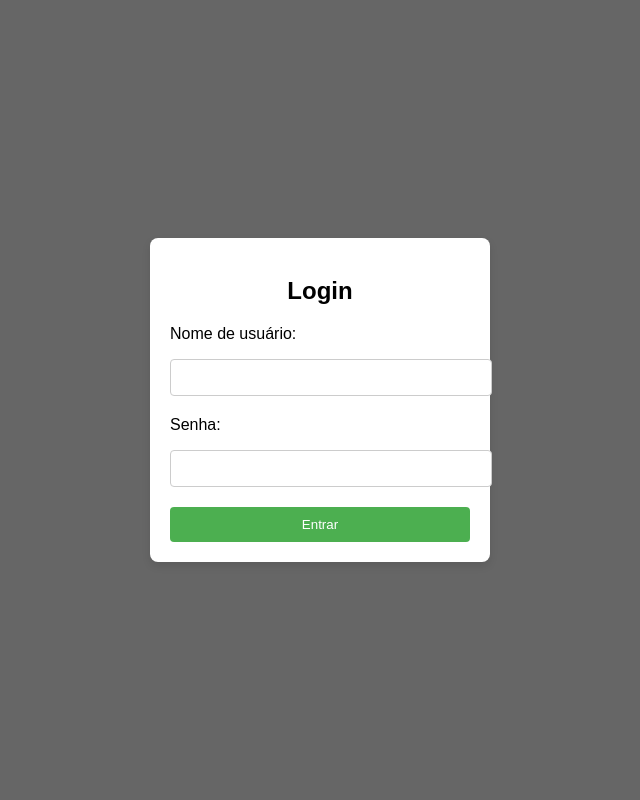
After one commit to Caua-miguel/flask_login, a Flask app: page /login in a window 1280 px wide. The commit adds this page. Shown: the whole page, without its empty margins (320-960 px from the left). Run offline with Flask 3, Linux system fonts and the light colour scheme.

Commit message:
test: login

```diff
--- a/project/__init__.py
+++ /dev/null
@@ -1,3 +0,0 @@
-from flask import Flask
-
-app = Flask(__name__)
--- a/project/templates/base.html
+++ b/project/templates/base.html
@@ -7,6 +7,6 @@
 </head>
 <body>
     <h1>Welcome!</h1>
-    <p>Lorem ipsum dolor, sit amet consectetur adipisicing elit.<br>Click<a href="/">here</a></p>
+    <p>Lorem ipsum dolor, sit amet consectetur adipisicing elit.<br>Click <a href="/">here</a></p>
 </body>
 </html>
--- /dev/null
+++ b/project/users/templates/login.html
@@ -0,0 +1,67 @@
+<!DOCTYPE html>
+<html lang="pt-br">
+<head>
+    <meta charset="UTF-8">
+    <meta name="viewport" content="width=device-width, initial-scale=1.0">
+    <title>Página de Login</title>
+    <style>
+        body {
+            font-family: Arial, sans-serif;
+            background-color: #666666;
+            display: flex;
+            justify-content: center;
+            align-items: center;
+            height: 100vh;
+            margin: 0;
+        }
+        .login-container {
+            background-color: white;
+            padding: 20px;
+            border-radius: 8px;
+            box-shadow: 0 4px 8px rgba(0, 0, 0, 0.1);
+            width: 300px;
+        }
+        h2 {
+            text-align: center;
+            margin-bottom: 20px;
+        }
+        label {
+            display: block;
+            margin-bottom: 8px;
+        }
+        input[type="text"], input[type="password"] {
+            width: 100%;
+            padding: 10px;
+            margin: 8px 0 20px;
+            border: 1px solid #ccc;
+            border-radius: 4px;
+        }
+        input[type="submit"] {
+            width: 100%;
+            padding: 10px;
+            background-color: #4CAF50;
+            color: white;
+            border: none;
+            border-radius: 4px;
+            cursor: pointer;
+        }
+        input[type="submit"]:hover {
+            background-color: #45a049;
+        }
+    </style>
+</head>
+<body>
+    <div class="login-container">
+        <h2>Login</h2>
+        <form action="processar_login.php" method="post">
+            <label for="login">Nome de usuário:</label>
+            <input type="text" id="login" name="login" required>
+
+            <label for="senha">Senha:</label>
+            <input type="password" id="senha" name="senha" required>
+
+            <input type="submit" value="Entrar">
+        </form>
+    </div>
+</body>
+</html>
--- a/run.py
+++ b/run.py
@@ -1,9 +1,28 @@
-from project import app
-from flask import render_template
+
+from flask import Flask, render_template, request, url_for, redirect
+from jinja2 import FileSystemLoader
+import os
+
+app = Flask(__name__)
+
+template_dirs = [os.path.join(os.path.dirname(__file__), 'project', 'users', 'templates'),
+                 os.path.join(os.path.dirname(__file__), 'project', 'templates')]
+
+app.jinja_loader = FileSystemLoader(template_dirs)
 
 @app.route('/')
 def home():
     return "Jumbas is a pachiderm!"
+
+@app.route('/login', methods=['GET', 'POST'])
+def login():
+    error = None
+    if request.method == 'POST':
+        if request.form['username'] != 'admin' or request.form['password'] != 'admin':
+            error = 'Invalid credentials! Please try again.'
+        else:
+            return redirect(url_for('home'))
+    return render_template('login.html', error=error)
 
 @app.route('/welcome')
 def welcome():
```
Also changed, not shown: project/users/__init__.py (added).
